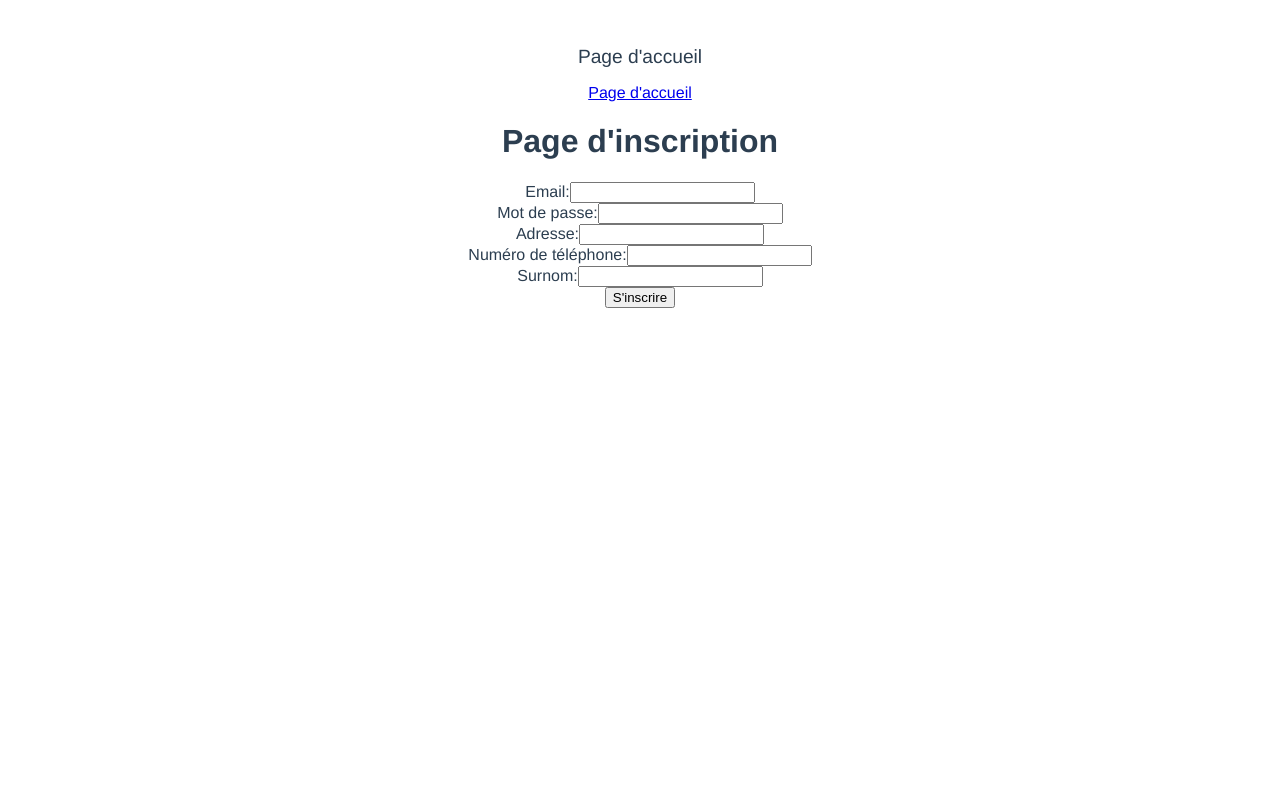
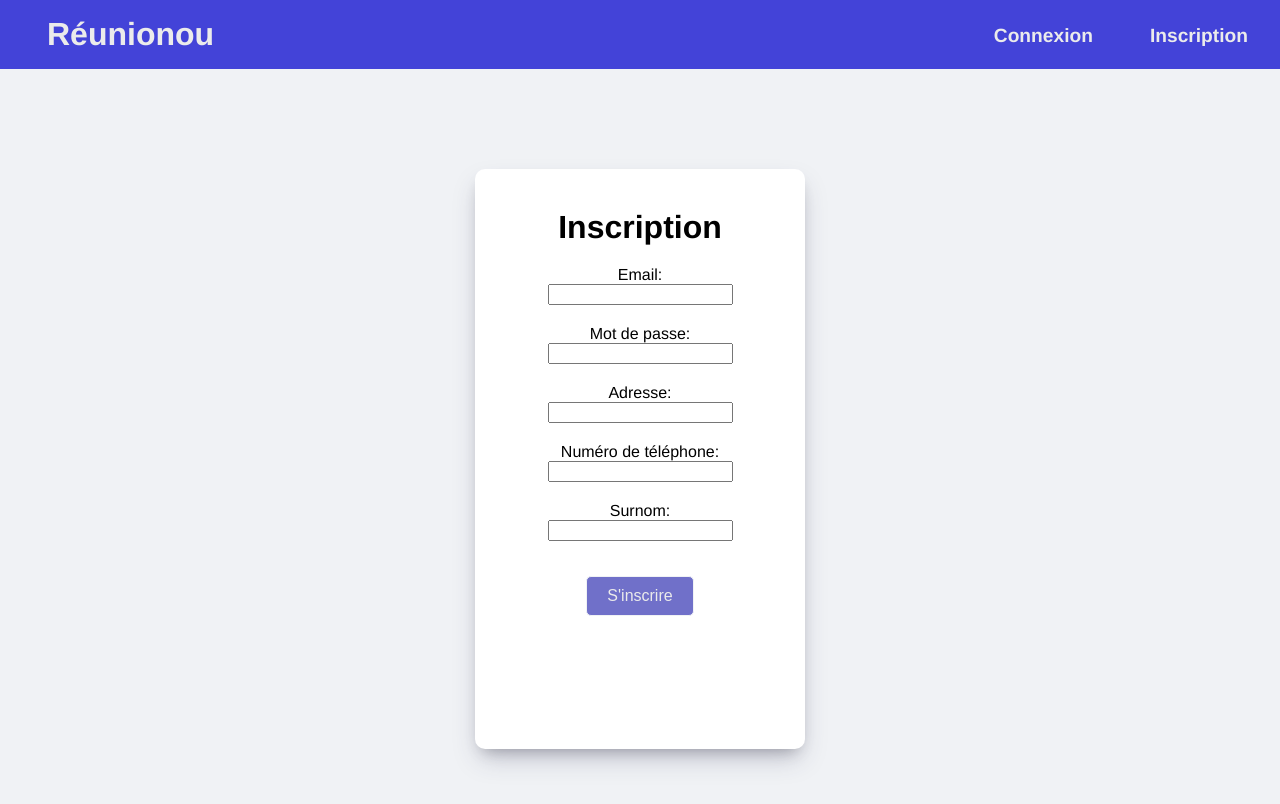
Before and after one commit to Atelier2023/AppWeb, a Vue app: page /signup in a window 1280 px wide. Shown: the top 804 px of the page. Built offline with nearby package versions, Linux system fonts and the light colour scheme.

Commit message:
add front + leaflet

```diff
--- a/package.json
+++ b/package.json
@@ -20,6 +20,8 @@
   },
   "devDependencies": {
     "@vitejs/plugin-vue": "^4.0.0",
+    "@vue-leaflet/vue-leaflet": "^0.9.0",
+    "leaflet": "^1.9.3",
     "vite": "^4.1.4"
   }
 }
--- a/src/App.vue
+++ b/src/App.vue
@@ -1,8 +1,24 @@
 
 
 <template>
-  <nav>
-    <router-link to="/homePage">Page d'accueil</router-link>
+  <nav class="global-nav" v-if="!this.$store.state.authenticated">
+    <div class="reunionou">
+      <router-link to="/homePage">Réunionou</router-link>
+    </div>
+    <div  class="items-nav">
+      <router-link to="/signin" id="connect">Connexion</router-link>
+      <router-link to="/signup">Inscription</router-link>
+    </div>
+  </nav>
+
+  <nav class="global-nav" v-if="this.$store.state.authenticated">
+    <div class="reunionou">
+      <router-link to="/homePage">Réunionou</router-link>
+    </div>
+    <div class="item-nav">
+      <router-link to="/signin">Mon compte</router-link>
+      <router-link to="/logout" id="disconnect"><img src="shutdown.png" alt="disconnect img" title="Se déconnecter" id="disconnect-img"></router-link>
+    </div>
   </nav>
 
 
@@ -18,43 +34,104 @@ export default {
   components: {},
   data() {
     return {
+      loggin:false
     }
   },
   methods: {
 
   },
-  mounted() {
-    //this.$router.push('/homePage')
+  computed: {
+    isLoggin() {
+      axios.get('http://localhost:19102/users/validate', {
+        headers: {
+          Authorization: `Bearer ${this.$store.state.token}`
+        }
+      }).then(
+        (response) => {
+            if (response.status === 200) {
+              console.log("loggin")
+              this.loggin = true;
+            } else {
+              console.log("not loggin")
+              this.loggin = false;
+            }
+        });
+    }
   },
-  computed: {
 
-  }
 }
 </script>
 
 <style>
+* {
+  margin: 0;
+}
+
 #app {
   font-family: Avenir, Helvetica, Arial, sans-serif;
   -webkit-font-smoothing: antialiased;
   -moz-osx-font-smoothing: grayscale;
-  text-align: center;
-  color: #2c3e50;
-  margin-top: 30px;
+  margin:0;
+  padding: 0;
+
+}
+
+.reunionou {
+  font-size: 2em;
+  font-weight: bold;
+  padding: 1rem;
+  text-decoration: none;
+  color: #ebebeb;
+  margin-left: 15px;
+  width: 95%;
+}
+
+.items-nav {
+  font-size: 1.2rem;
+  font-weight: bold;
+  padding: 1rem;
+  text-decoration: none;
+  color: #ebebeb;
+  padding-top: 25px;
+  width: 25%;
+}
+.item-nav {
+  font-size: 1.2rem;
+  font-weight: bold;
+  padding: 1rem;
+  text-decoration: none;
+  color: #ebebeb;
+  padding-top: 25px;
+  width: 15%;
+}
+
+#disconnect-img {
+  width: 18px;
+  height: 18px;
+  cursor: pointer;
+  vertical-align: -3px;
+}
+#disconnect {
+  padding : 0;
+}
+
+#connect {
+  margin-right: 25px;
+  width: 150px;
 }
 
 nav {
+  background-color: rgb(67, 67, 216);
   display: flex;
-  justify-content: center;
 }
 
 nav a {
-  font-size: 1.2rem;
   padding: 1rem;
   text-decoration: none;
-  color: #2c3e50;
+  color: #ebebeb;
 }
 
-nav a:hover {
+.global-nav a:hover {
   color: lightgrey;
 }
 </style>
--- a/src/components/createEvent.vue
+++ b/src/components/createEvent.vue
@@ -1,27 +1,39 @@
 <template>
-    <router-link to="/homePage">Page d'accueil</router-link>
+    <nav class="nav-event">
+        <router-link to="/homePage">Mes événements</router-link>
+        <router-link to="/createEvent"  class="onPage">Créer un événement</router-link>
+        <!-- <button v-if="this.$store.state.authenticated" @click="createEvent" class="">Créer un évenement</button> -->
+    </nav>
 
+    <div class="container-createpage">
+        <div class="createEvent">
+            <h2>Créer un événement</h2>
             <form @submit.prevent="submitForm">
                 <label>
-            Titre:
-            <input type="title" id="title" name="title" v-model="title" required>
+                    Titre: <br>
+                    <input type="title" id="title" name="title" v-model="title" required><br>
                     <div v-if="titleError" class="error-message">{{ titleError }}</div>
 
                 </label>
                 <label>
-            Adresse:
-            <input type="adress" id="adress" name="adress" v-model="adress" required>
+                    Adresse:<br>
+                    <input type="adress" id="adress" name="adress" v-model="adress" required><br>
                     <div v-if="adressError" class="error-message">{{ adressError }}</div>
 
                 </label>
                 <label>
-            Date:
-            <input type="date" id="date" name="date" v-model="date" required>
+                    Date:<br>
+                    <input style="margin-bottom: 0px;" type="date" id="date" name="date" v-model="date" required><br>
                     <div v-if="dateError" class="error-message">{{ dateError }}</div>
                 </label>
-        <button type="submit">Enregistrer</button>
+                <button class="buttonLog" type="submit">Ajouter</button>
                 <p v-if="error">{{ error }}</p>
             </form>
+        </div>
+        <div class="mapLeaflet">
+            <mapLeaflet/>
+        </div>
+    </div>
 </template>
 <script>
 import axios from "axios";
@@ -90,3 +102,32 @@ export default {
     }
 }
 </script>
+
+<style>
+
+.container-createpage {
+    display: flex;
+    height: 700px;
+}
+
+.createEvent {
+    margin: 25px ;
+    padding-right: 15px;
+    max-height: 750px;
+    overflow: auto;
+    width:45%
+}
+
+.createEvent form {
+    text-align: center;
+}
+.createEvent h2 {
+    margin-bottom: 25px;
+    text-align: center;
+}
+
+.createEvent input:nth-child(n + 1) {
+    margin-bottom: 25px;
+    width: 30%;
+}
+</style>
--- a/src/components/homePage.vue
+++ b/src/components/homePage.vue
@@ -1,16 +1,13 @@
 <template>
-    <nav>
-        <router-link to="/homePage">Page d'accueil</router-link>
-        <h1></h1>
-        <router-link v-if="!this.$store.state.authenticated" to="/signin">connexion</router-link>
-        <router-link v-if="!this.$store.state.authenticated" to="/signup">inscription</router-link>
-        <button v-if="this.$store.state.authenticated" @click="createEvent">Créer un évenement</button>
-        <router-link v-if="this.$store.state.authenticated" class="nav-link" to="/logout">Déconnexion</router-link>
+    <nav class="nav-event">
+        <router-link to="/homePage" class="onPage">Mes événements</router-link>
+        <button v-if="this.$store.state.authenticated" @click="createEvent" class="createEventButton">Créer un évenement</button>
     </nav>
 
-    <div v-if="events != ''">
-
-        <div v-for="(event, index) in events" :key="event.id">
+    <div class="container-homepage">
+        <div v-if="events != ''" class="allEvents">
+            <h2>Mes événements</h2>
+            <div v-for="(event, index) in this.events" :key="event.id">
                 <table style="border-collapse: collapse;">
                     <thead>
                         <tr>
@@ -25,10 +22,10 @@
                     <tbody>
                         <tr>
                             <td style="border: 1px solid black; padding: 5px;">{{ event.title }}</td>
-                        <td style="border: 1px solid black; padding: 5px;">{{ event.date_event }}</td>
+                            <td style="border: 1px solid black; padding: 5px;">{{ event.date_event.substring(0,10) }}</td>
                             <td style="border: 1px solid black; padding: 5px;">{{ event.address }}</td>
                             <td style="border: 1px solid black; padding: 5px;">{{ event.state }}</td>
-                        <td style="border: 1px solid black; padding: 5px;">{{ event.username[0].firstname }}</td>
+                            <td style="border: 1px solid black; padding: 5px;">{{ event.username }}</td>
                             <td style="border: 1px solid black; padding: 5px;"><button style="padding: 5px;"
                                     @click="goToOneEvent(event.id_event)">Détails</button></td>
                         </tr>
@@ -36,8 +33,10 @@
                 </table>
             </div>
         </div>
-
-
+        <div class="mapLeaflet">
+            <mapLeaflet/>
+        </div>
+    </div>
 
     <router-view></router-view>
 </template>
@@ -47,7 +46,6 @@ import axios from "axios";
 
 export default {
     name: 'homePage',
-    components: {},
     data() {
         return {
             events: '',
@@ -90,14 +88,14 @@ export default {
             );
         },
         getEvents() {
-            axios.get(`http://localhost:19100/events/getEvent/${this.$store.state.id}`)
+            axios.get(`http://localhost:19100/events/getEvent/${this.$store.state.id}}`)
                 .then(response => {
                     this.events = response.data;
 
                     this.events.forEach(event => {
                         axios.get(`http://localhost:19102/users/getUser/${event.id_user}`)
                             .then(response => {
-                                event.username = response.data;
+                                event.username = response.data[0].firstname;
                             })
                             .catch(error => {
                                 console.log(error);
@@ -156,28 +154,57 @@ export default {
 </script>
 
 <style>
-#app {
-    font-family: Avenir, Helvetica, Arial, sans-serif;
-    -webkit-font-smoothing: antialiased;
-    -moz-osx-font-smoothing: grayscale;
-    text-align: center;
-    color: #2c3e50;
-    margin-top: 30px;
+    .nav-event {
+        display: flex;
+        background-color: #EEEEEE;
     }
 
-nav {
-    display: flex;
-    justify-content: center;
+    .nav-event a {
+        text-decoration: none;
+        color: #242429;
     }
 
-nav a {
-    font-size: 1.2rem;
-    padding: 1rem;
-    text-decoration: none;
-    color: #2c3e50;
+    .nav-event a:hover {
+        border-bottom: #242429 solid 2px;
+    }
+    .onPage {
+        border-bottom: #242429 solid 2px;
+    }
+    .createEventButton {
+        color: #242429;
+        font-family: Avenir, Helvetica, Arial, sans-serif;
+        border: none;
+        font-size: 1em;
+        margin: 0;
+    }
+    .createEventButton:hover {
+        color: #242429;
+        font-family: Avenir, Helvetica, Arial, sans-serif;
+        border: none;
+        font-size: 1em;
+        margin: 0;
+        cursor: pointer;
+        border-bottom: #242429 solid 2px;
+    }
+    .container-homepage {
+        display: flex;
+        height: 700px;
+    }
+    .allEvents {
+        margin: 25px ;
+        padding-right: 15px;
+        max-height: 750px;
+        overflow: auto;
+        width:45%
+    }
+    .allEvents h2 {
+        margin-bottom: 25px;
+        text-align: center;
+    }
+    .mapLeaflet {
+        width: 70%;
+        margin-top:25px;
     }
 
-nav a:hover {
-    color: lightgrey;
-}
+
 </style>
--- a/src/components/oneEvent.vue
+++ b/src/components/oneEvent.vue
@@ -14,8 +14,7 @@
     <div v-for="(participant, index) in participants" :key="participant.id">{{ participant }} >
     </div>
     <h2>Lien de partage :</h2>
-    <p>http://localhost:5173/shared/{{ events.shared_url }}</p>
-    <button @click="goToSharedURL(events.shared_url)">Shared URL</button>
+    <a :href="'http://localhost:5173/shared/' +events.shared_url">http://localhost:5173/shared/{{ events.shared_url }}</a>
     <h1>Commentaires de l'évenement :</h1>
 
     <div v-for="(commentaire, index) in coms" :key="commentaire.id">
@@ -31,7 +30,7 @@
                 <tr>
                     <td>{{ commentaire.username[0].firstname }}</td>
                     <td>{{ commentaire.commentaire }}</td>
-                    <td>{{ commentaire.date }}</td>
+                    <td>{{ commentaire.date.substring(0,10) }}</td>
                 </tr>
             </tbody>
         </table>
@@ -233,36 +232,14 @@ export default {
         this.getParticipants()
     },
     computed: {
-
+        substringDate() {
+            return this.events.date_event.substring(0, 10)
+        },
     }
 }
 </script>
 
 <style>
-#app {
-    font-family: Avenir, Helvetica, Arial, sans-serif;
-    -webkit-font-smoothing: antialiased;
-    -moz-osx-font-smoothing: grayscale;
-    text-align: center;
-    color: #2c3e50;
-    margin-top: 30px;
-}
-
-nav {
-    display: flex;
-    justify-content: center;
-}
-
-nav a {
-    font-size: 1.2rem;
-    padding: 1rem;
-    text-decoration: none;
-    color: #2c3e50;
-}
-
-nav a:hover {
-    color: lightgrey;
-}
 
 table {
     border-collapse: collapse;
--- a/src/components/sharedEvent.vue
+++ b/src/components/sharedEvent.vue
@@ -137,30 +137,3 @@ export default {
 
 }
 </script>
-
-<style>
-#app {
-    font-family: Avenir, Helvetica, Arial, sans-serif;
-    -webkit-font-smoothing: antialiased;
-    -moz-osx-font-smoothing: grayscale;
-    text-align: center;
-    color: #2c3e50;
-    margin-top: 30px;
-}
-
-nav {
-    display: flex;
-    justify-content: center;
-}
-
-nav a {
-    font-size: 1.2rem;
-    padding: 1rem;
-    text-decoration: none;
-    color: #2c3e50;
-}
-
-nav a:hover {
-    color: lightgrey;
-}
-</style>
--- a/src/components/signIn.vue
+++ b/src/components/signIn.vue
@@ -1,22 +1,26 @@
 <template>
-    <router-link to="/homePage">Page d'accueil</router-link>
-    <h1>Page de connexion</h1>
-
+    <div class="container-connexion">
+        <h1>Connexion</h1>
         <form @submit.prevent="submitForm">
+            <div>
             <label>
-            Email:
+                Email:<br>
                 <input type="email" id="email" name="email" v-model="email" required>
                 <div v-if="emailError" class="error-message">{{ emailError }}</div>
 
             </label>
+            </div>
+            <div>
             <label>
-            Mot de passe:
+                Mot de passe:<br>
                 <input type="password" id="password" name="password" v-model="password" required>
                 <div v-if="passwordError" class="error-message">{{ passwordError }}</div>
             </label>
-        <button type="submit">Se connecter</button>
-        <p v-if="error">{{ error }}</p>
+            </div>
+            <button type="submit" class="buttonLog">Se connecter</button>
+            <p v-if="error" class="error-message">{{ error }}</p>
         </form>
+    </div>
 </template>
 
 <script>
@@ -91,28 +95,55 @@ export default {
 </script>
 
 <style>
-#app {
-    font-family: Avenir, Helvetica, Arial, sans-serif;
-    -webkit-font-smoothing: antialiased;
-    -moz-osx-font-smoothing: grayscale;
+
+    body {
+        background-color: #F0F2F5
+    }
+    .container-connexion {
+        justify-content: center;
         text-align: center;
-    color: #2c3e50;
-    margin-top: 30px;
+        margin: 100px auto;
+        background-color: #FFFFFF;
+        border-radius: 10px;
+        padding:40px;
+        height: 250px;
+        width:250px;
+        box-shadow: rgba(50, 50, 93, 0.25) 0px 13px 27px -5px, rgba(0, 0, 0, 0.3) 0px 8px 16px -8px;
+    }
+    .container-connexion h1 {
+        font-size: 2rem;
+        font-weight: bold;
+        margin-bottom: 20px;
+        color: hsl(0, 0%, 8%);
+    }
+    form {
+        display: block;
+    }
+    form div {
+        margin-top: 20px;
+    }
+    .buttonLog {
+        background-color: #F0F2F5;
+        border: 1px solid #F0F2F5;
+        border-radius: 5px;
+        color: #000000;
+        padding: 10px 20px;
+        text-align: center;
+        text-decoration: none;
+        display: inline-block;
+        font-size: 16px;
+        margin: 35px 0 10px 0;
+        cursor: pointer;
+        background-color: rgb(112, 112, 201);
+        color: #ebebeb;
+    }
+    .buttonLog:hover {
+        background-color: rgb(68, 68, 218);
+        color: #ebebeb;
+    }
+    .error-message {
+        color: red;
+        font-size: 0.8rem;
     }
 
-nav {
-    display: flex;
-    justify-content: center;
-}
-
-nav a {
-    font-size: 1.2rem;
-    padding: 1rem;
-    text-decoration: none;
-    color: #2c3e50;
-}
-
-nav a:hover {
-    color: lightgrey;
-}
 </style>
--- a/src/components/signUp.vue
+++ b/src/components/signUp.vue
@@ -1,35 +1,33 @@
 <template>
-    <router-link to="/homePage">Page d'accueil</router-link>
-
-    <div>
-        <h1>Page d'inscription</h1>
+    <div class="container-inscription">
+        <h1>Inscription</h1>
         <form @submit.prevent="submitForm">
             <div>
-                <label for="email">Email:</label>
+                <label for="email">Email:</label><br>
                 <input type="email" id="email" name="email" v-model="email" required>
                 <div v-if="emailError" class="error-message">{{ emailError }}</div>
             </div>
             <div>
-                <label for="password">Mot de passe:</label>
+                <label for="password">Mot de passe:</label><br>
                 <input type="password" id="password" name="password" v-model="password" required>
                 <div v-if="passwordError" class="error-message">{{ passwordError }}</div>
             </div>
             <div>
-                <label for="address">Adresse:</label>
+                <label for="address">Adresse:</label><br>
                 <input type="text" id="address" name="address" v-model="address" required>
                 <div v-if="addressError" class="error-message">{{ addressError }}</div>
             </div>
             <div>
-                <label for="phone">Numéro de téléphone:</label>
+                <label for="phone">Numéro de téléphone:</label><br>
                 <input type="tel" id="phone" name="phone" v-model="phone" required>
                 <div v-if="phoneError" class="error-message">{{ phoneError }}</div>
             </div>
             <div>
-                <label for="nickname">Surnom:</label>
+                <label for="nickname">Surnom:</label><br>
                 <input type="text" id="nickname" name="nickname" v-model="nickname" required>
                 <div v-if="nicknameError" class="error-message">{{ nicknameError }}</div>
             </div>
-            <button type="submit">S'inscrire</button>
+            <button type="submit" class="buttonLog">S'inscrire</button>
         </form>
     </div>
 </template>
@@ -130,32 +128,22 @@ export default {
 
 
 <style>
-.error-message {
-    color: red;
-}
+    .container-inscription {
+        justify-content: center;
+        text-align: center;
+        margin: 100px auto;
+        background-color: #FFFFFF;
+        border-radius: 10px;
+        padding:40px;
+        height: 500px;
+        width:250px;
+        box-shadow: rgba(50, 50, 93, 0.25) 0px 13px 27px -5px, rgba(0, 0, 0, 0.3) 0px 8px 16px -8px;
 
-#app {
-    font-family: Avenir, Helvetica, Arial, sans-serif;
-    -webkit-font-smoothing: antialiased;
-    -moz-osx-font-smoothing: grayscale;
-    text-align: center;
-    color: #2c3e50;
-    margin-top: 30px;
-}
-
-nav {
-    display: flex;
-    justify-content: center;
-}
-
-nav a {
-    font-size: 1.2rem;
-    padding: 1rem;
-    text-decoration: none;
-    color: #2c3e50;
-}
-
-nav a:hover {
-    color: lightgrey;
-}
+    }
+    form {
+        display: block;
+    }
+    form div {
+        margin-top: 20px;
+    }
 </style>
--- a/src/main.js
+++ b/src/main.js
@@ -4,6 +4,8 @@ import router from './router'
 import axios from 'axios'
 import VueAxios from 'vue-axios'
 import { createStore } from 'vuex'
+import 'leaflet/dist/leaflet.css';
+import mapLeaflet from './components/mapLeaflet.vue'
 
 
 
@@ -35,4 +37,7 @@ app.use(router)
 app.use(VueAxios, axios)
 app.use(store)
 
+app.component('mapLeaflet', mapLeaflet)
+
+
 app.mount('#app')
--- a/src/router/index.js
+++ b/src/router/index.js
@@ -6,6 +6,7 @@ import createEventRouter from '@/components/createEvent.vue'
 import homePageRouter from '@/components/homePage.vue'
 import oneEventRouter from '@/components/oneEvent.vue'
 import sharedEventRouter from '@/components/sharedEvent.vue'
+import mapLeafletRouter from '@/components/mapLeaflet.vue'
 
 const router = createRouter({
   history: createWebHistory(import.meta.env.BASE_URL),
@@ -45,6 +46,11 @@ const router = createRouter({
       path: '/shared/:id',
       name: 'sharedEvent',
       component: sharedEventRouter
+    },
+    {
+      path: '/mapLeaflet',
+      name: 'mapLeaflet',
+      component: mapLeafletRouter
     }
 
 
```
Also changed, not shown: src/components/mapLeaflet.vue (added, +28 -0 lines), public/shutdown.png (added), 1 other file (tests, documents, lock files or other folders). Lines whose indentation alone changed are shown as unchanged.
